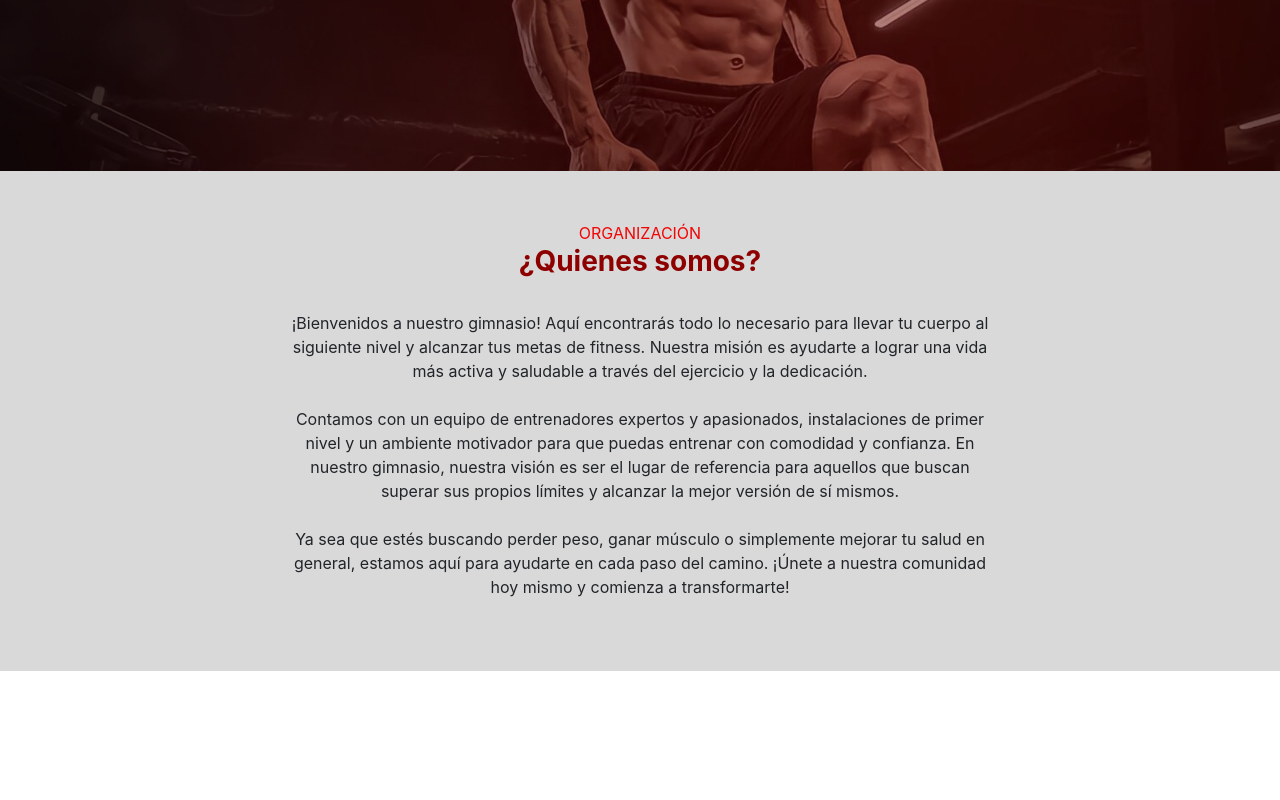
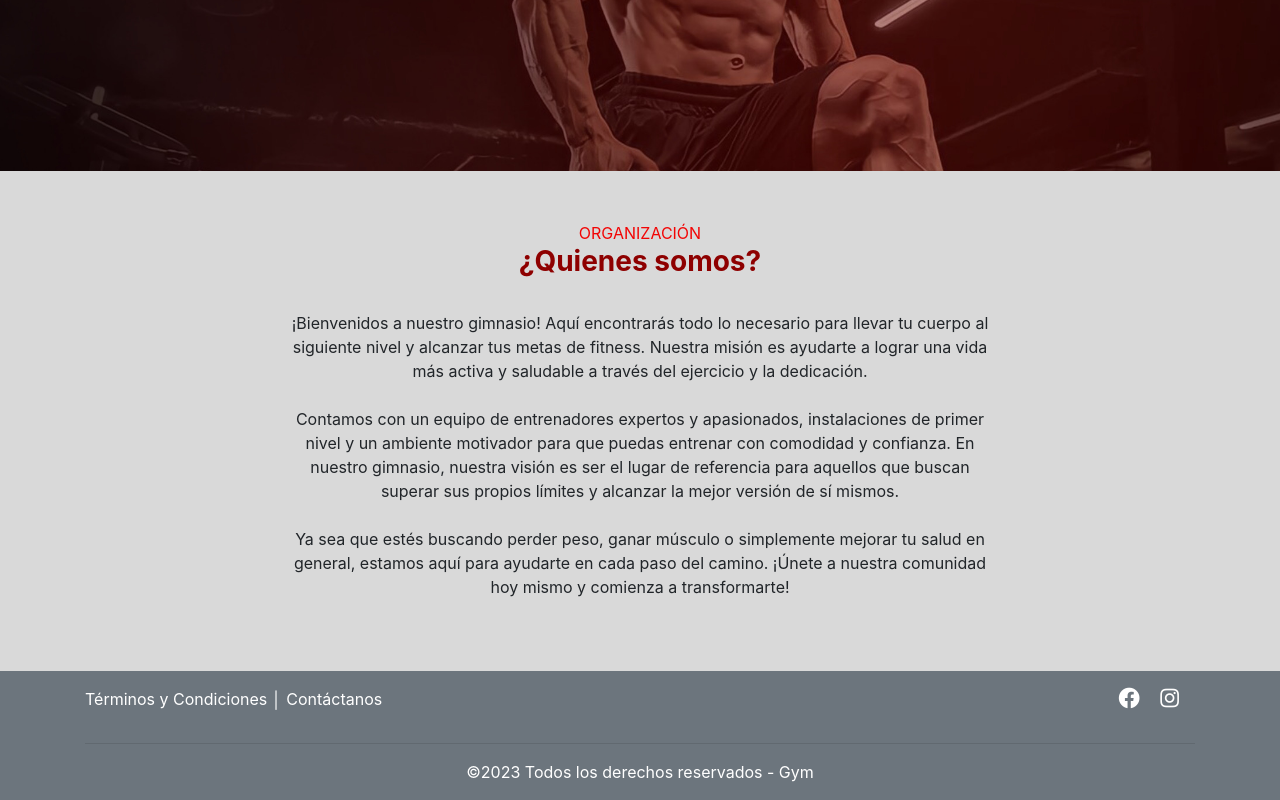
Before and after one commit to Lidarion/tpint_com107_grupo1, a plain HTML site: page index.html in a window 1280 px wide. Shown: the part 494-1294 px from the top of the page. Before the commit the page ends 1165 px from the top, so only its background shows below. Drawn offline with nearby package versions, Linux system fonts and the light colour scheme; files whose address does not match are found by name.

Commit message:
se agrego el footer

```diff
--- a/css/estilo.css
+++ b/css/estilo.css
@@ -104,3 +104,7 @@
     margin-left: 310px;
     margin-top: 5px;
 }
+
+.mb-0 {
+    color: white
+}
--- a/index.html
+++ b/index.html
@@ -127,9 +127,23 @@
 </div>
 
       </main>
-    <footer>
+
         <!-- aca el contenido del pie de página -->
-      </footer>
+        <footer class="bg-secondary text-white py-3">
+          <div class="container">
+            <div class="row">
+              <div class="col-md-6">
+                <a href="#" class="mb-0">Términos y Condiciones │ Contáctanos</p>
+              </div>
+              <div class="col-md-6 text-md-right">
+                <a href="#" class="text-white mr-3"><i class="fab fa-facebook fa-lg"></i></a>
+                <a href="#" class="text-white mr-3"><i class="fab fa-instagram fa-lg"></i></a>
+              </div>
+            </div>
+            <hr class="mt-3 mb-0">
+            <p class="text-center mb-0 mt-3">©2023 Todos los derechos reservados - Gym</p>
+          </div>
+        </footer>
 
       <script src="https://cdn.jsdelivr.net/npm/jquery@3.6.4/dist/jquery.min.js"></script>
 
```
